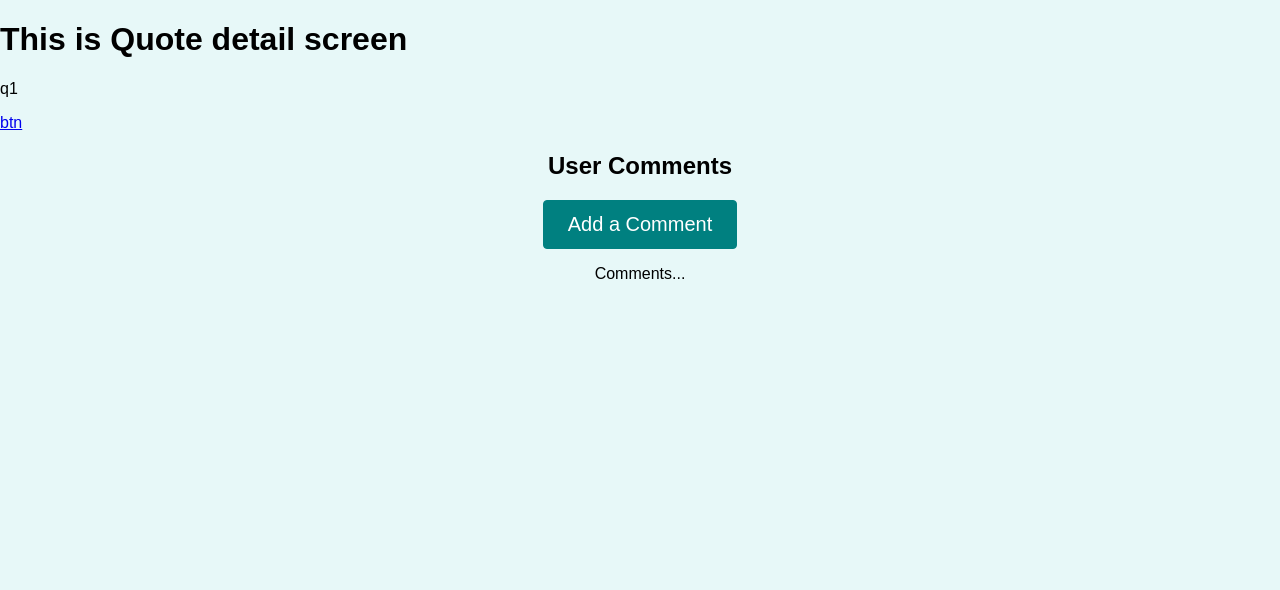
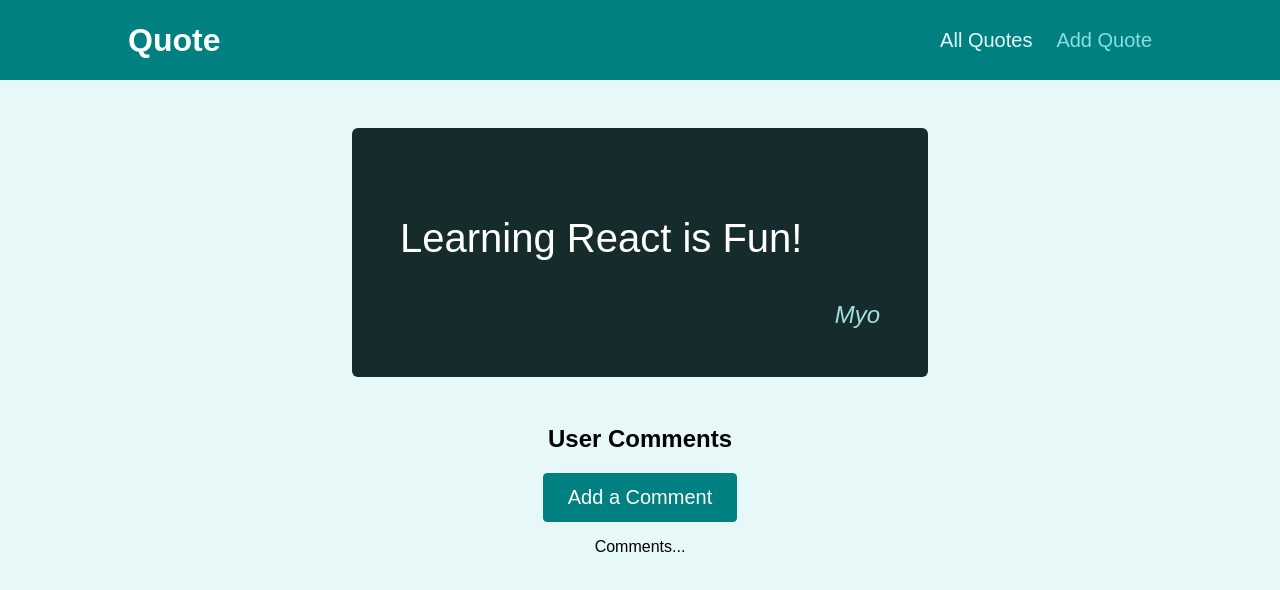
Before and after one commit to myoaung99/react-route-practice, a React (Create React App) app: page /quotes/q1/comments in a window 1280 px wide. Shown: the top 590 px of the page. Built offline with nearby package versions, Linux system fonts and the light colour scheme.

Commit message:
added 404 fall back page

```diff
--- a/src/App.js
+++ b/src/App.js
@@ -1,18 +1,21 @@
-import Home from "./screens/Home";
 import AllQuotes from "./screens/AllQuotes";
 import AddQuote from "./screens/AddQuote";
 import QuoteDetail from "./screens/QuoteDetail";
+import Layout from "./components/layout/Layout";
 import { Routes, Route } from "react-router-dom";
+import NotFound from "./screens/NotFound";
 
 function App() {
   return (
-    <Routes>
-      <Route path="/" element={<Home />} />
-      <Route path="/home" element={<Home />} />
-      <Route path="/quotes" element={<AllQuotes />} />
-      <Route path="/quotes/:quoteId/*" element={<QuoteDetail />} />
-      <Route path="/new-quote" element={<AddQuote />} />
-    </Routes>
+    <Layout>
+      <Routes>
+        <Route path="*" element={<NotFound />} />
+        <Route path="/" element={<AllQuotes />} />
+        <Route path="/quotes" element={<AllQuotes />} />
+        <Route path="/quotes/:quoteId/*" element={<QuoteDetail />} />
+        <Route path="/new-quote" element={<AddQuote />} />
+      </Routes>
+    </Layout>
   );
 }
 
--- a/src/components/layout/MainNavigation.js
+++ b/src/components/layout/MainNavigation.js
@@ -11,7 +11,7 @@ const MainNavigation = () => {
           <li>
             <NavLink
               className={(nav) => (nav.isActive ? classes.active : "")}
-              to="/all-quotes"
+              to="/quotes"
             >
               All Quotes
             </NavLink>
@@ -19,7 +19,7 @@ const MainNavigation = () => {
           <li>
             <NavLink
               className={(navData) => (navData.isActive ? classes.active : "")}
-              to="/add-quote"
+              to="/new-quote"
             >
               Add Quote
             </NavLink>
--- a/src/components/quotes/QuoteItem.js
+++ b/src/components/quotes/QuoteItem.js
@@ -1,4 +1,5 @@
-import classes from './QuoteItem.module.css';
+import classes from "./QuoteItem.module.css";
+import { Link } from "react-router-dom";
 
 const QuoteItem = (props) => {
   return (
@@ -9,9 +10,9 @@ const QuoteItem = (props) => {
         </blockquote>
         <figcaption>{props.author}</figcaption>
       </figure>
-      <a className='btn'>
+      <Link to={`/quotes/${props.id}`} className="btn">
         View Fullscreen
-      </a>
+      </Link>
     </li>
   );
 };
--- a/src/screens/AddQuote.js
+++ b/src/screens/AddQuote.js
@@ -1,13 +1,11 @@
 import React from "react";
-import Layout from "../components/layout/Layout";
+import QuoteForm from "./../components/quotes/QuoteForm";
 
 const AddQuote = () => {
-  return (
-    <>
-      <Layout />
-      <h1>This is Add quotes screen.</h1>
-    </>
-  );
+  const addQuoteHandler = (quoteData) => {
+    console.log(quoteData);
+  };
+  return <QuoteForm onAddQuote={addQuoteHandler} />;
 };
 
 export default AddQuote;
--- a/src/screens/AllQuotes.js
+++ b/src/screens/AllQuotes.js
@@ -1,13 +1,13 @@
 import React from "react";
-import Layout from "../components/layout/Layout";
+import QuoteList from "./../components/quotes/QuoteList";
+
+const DUMMY_QUOTES = [
+  { id: "q1", author: "Myo", text: "Learning React is Fun!" },
+  { id: "q2", author: "Myo Myint Aung", text: "Learning React is Great!" },
+];
 
 const AllQuotes = () => {
-  return (
-    <>
-      <Layout />
-      <h1>This is all quotes screen.</h1>
-    </>
-  );
+  return <QuoteList quotes={DUMMY_QUOTES} />;
 };
 
 export default AllQuotes;
--- a/src/screens/Home.js
+++ /dev/null
@@ -1,23 +0,0 @@
-import React from "react";
-import Layout from "../components/layout/Layout";
-// import HighlightedQuote from "../components/quotes/HighlightedQuote";
-// import Comments from "../components/comments/Comments";
-// import CommentsList from "../components/comments/CommentsList";
-
-const Home = () => {
-  return (
-    <>
-      {/* <Layout>
-        <HighlightedQuote text="Test" author="Myo" />
-        <Comments />
-        <CommentsList />
-      </Layout> */}
-
-      <Layout />
-
-      <h1>This is home screen.</h1>
-    </>
-  );
-};
-
-export default Home;
--- /dev/null
+++ b/src/screens/NotFound.js
@@ -0,0 +1,11 @@
+import React from "react";
+
+const NotFound = () => {
+  return (
+    <div className="centered">
+      <p>404 Page Not Found!</p>
+    </div>
+  );
+};
+
+export default NotFound;
--- a/src/screens/QuoteDetail.js
+++ b/src/screens/QuoteDetail.js
@@ -1,16 +1,25 @@
 import React from "react";
 import Comments from "./../components/comments/Comments";
-import { useParams, Routes, Route, Link } from "react-router-dom";
+import HighlightedQuote from "./../components/quotes/HighlightedQuote";
+import { useParams, Routes, Route } from "react-router-dom";
+
+const DUMMY_QUOTES = [
+  { id: "q1", author: "Myo", text: "Learning React is Fun!" },
+  { id: "q2", author: "Myo Myint Aung", text: "Learning React is Great!" },
+];
 
 const QuoteDetail = () => {
   const params = useParams();
+
+  const quote = DUMMY_QUOTES.find((quote) => quote.id === params.quoteId);
+
+  if (!quote) {
+    return <p>No Quote Found!</p>;
+  }
+
   return (
     <>
-      <h1>This is Quote detail screen</h1>
-      <p>{params.quoteId}</p>
-
-      <Link to="comments">btn</Link>
-
+      <HighlightedQuote text={quote.text} author={quote.author} />
       <Routes>
         <Route path="comments" element={<Comments />} />
       </Routes>
```
Also changed, not shown: src/components/quotes/QuoteForm.js (+9 -9 lines), 1 other file (tests, documents, lock files or other folders).
